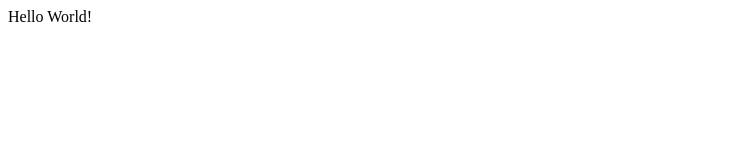
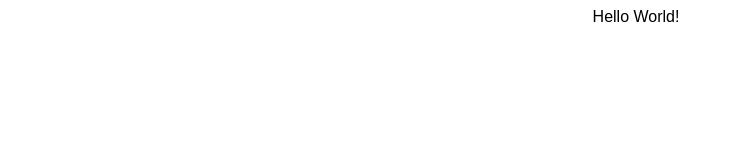
Before and after one commit to JCT20xx/my-personal-website, a plain HTML site: page index.html in a window 1280 px wide. Shown: the whole page, without its empty margins (0-733 px from the left). Drawn offline with Linux system fonts and the light colour scheme.

Commit message:
add style.css, connect to index.html

```diff
--- a/index.html
+++ b/index.html
@@ -1,6 +1,7 @@
 <!DOCTYPE html>
 <html lang="en">
   <head>
+    <link rel="stylesheet" href="style.css"/>
       <title>My Personal Website</title>
   </head>
   <body>Hello World!</body>
--- /dev/null
+++ b/style.css
@@ -0,0 +1,6 @@
+body {
+    background: white;
+    font-family: Arial, Helvetica, sans-serif;
+    text-align: center;
+    margin-left: auto;
+}
```
